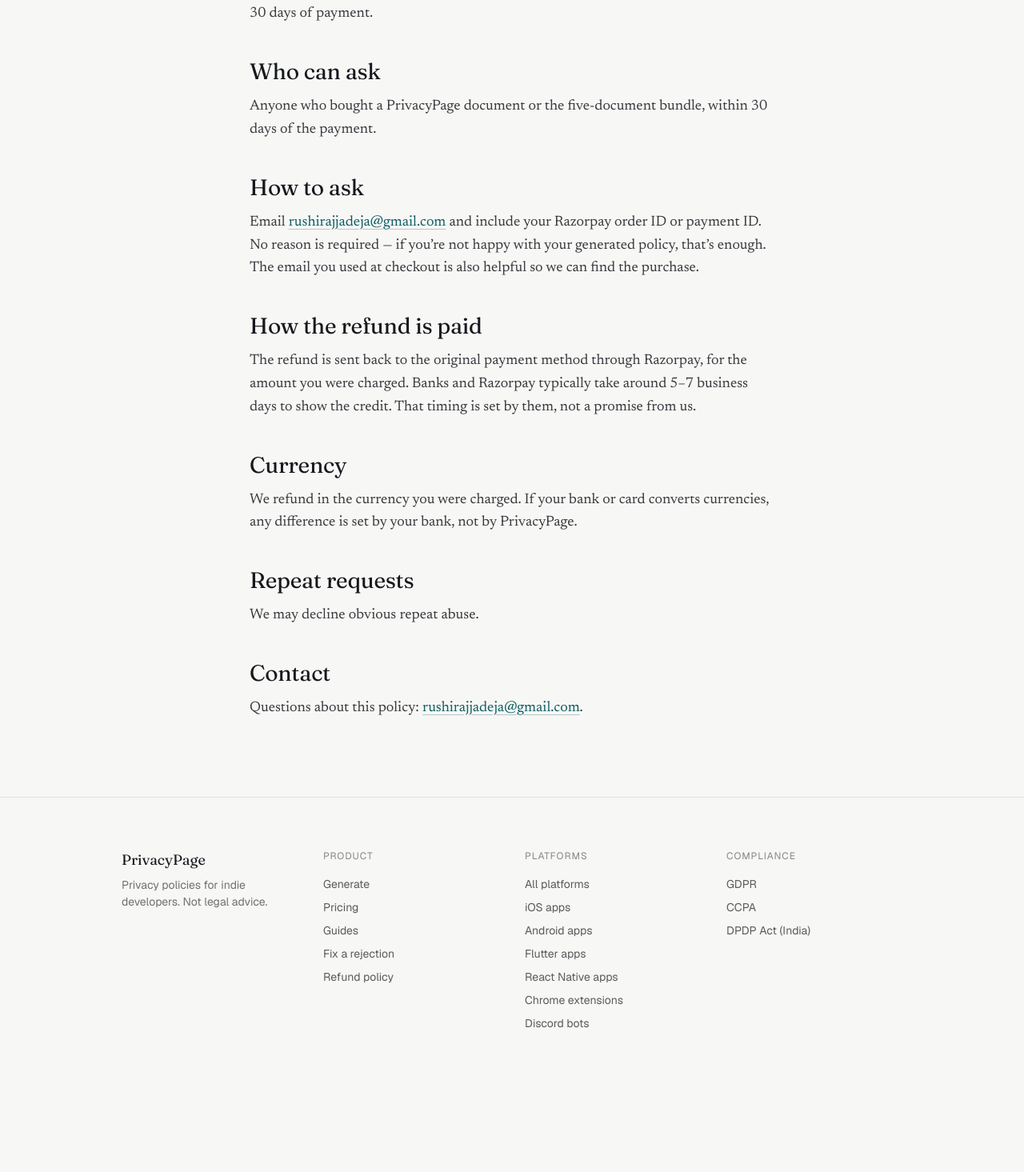
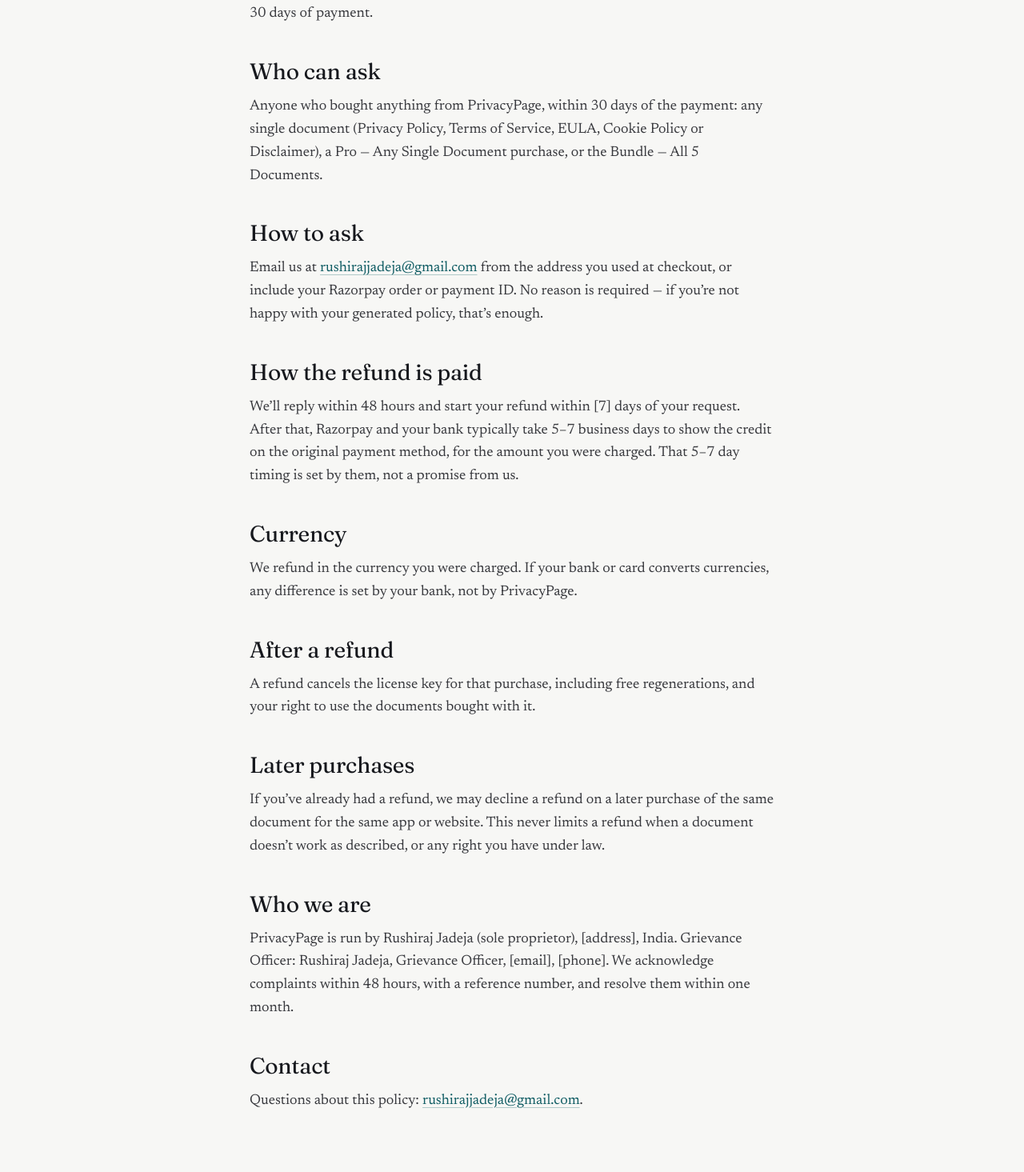
Before and after one commit to rushi053/privacypage, a Next.js app: page /refund-policy in a window 1280 px wide. Shown: the part 325-1790 px from the top of the page at 80% size. Before the commit the page ends 1679 px from the top, so only its background shows below. Built offline with nearby package versions, Linux system fonts and the light colour scheme.

Commit message:
Apply Legal Desk refund-policy copy and a pricing refund note
Keep address, grievance contact, refund-start days and the effective date as visible bracket placeholders. Add a muted 30-day refund link under the paid /pricing buttons. License email, checkout and Razorpay code are unchanged.

```diff
--- a/src/app/pricing/page.tsx
+++ b/src/app/pricing/page.tsx
@@ -29,9 +29,9 @@ export const metadata: Metadata = {
 export default async function PricingPage() {
   const p = getPricingForCountry(countryFromHeaders(await headers()))
   const plans = [
-    { name: 'Free preview', price: 'Free', note: 'No account', points: ['Answer the wizard questions', 'Preview the first part of your document', 'See exactly what you would unlock'], cta: 'Preview free' },
-    { name: 'Single document', price: p.singleDisplay, note: 'One-time', points: ['One full document: Privacy Policy, Terms, EULA, Cookie Policy or Disclaimer', 'Export as HTML, Markdown or plain text', 'Regenerate when your app changes'], cta: 'Generate a document' },
-    { name: 'Bundle — all 5', price: p.bundleDisplay, note: 'One-time', points: ['Privacy Policy, Terms of Service, EULA, Cookie Policy and Disclaimer', 'Export as HTML, Markdown or plain text', 'Regenerate when your app changes'], cta: 'Get the bundle' },
+    { name: 'Free preview', price: 'Free', note: 'No account', points: ['Answer the wizard questions', 'Preview the first part of your document', 'See exactly what you would unlock'], cta: 'Preview free', refundNote: false },
+    { name: 'Single document', price: p.singleDisplay, note: 'One-time', points: ['One full document: Privacy Policy, Terms, EULA, Cookie Policy or Disclaimer', 'Export as HTML, Markdown or plain text', 'Regenerate when your app changes'], cta: 'Generate a document', refundNote: true },
+    { name: 'Bundle — all 5', price: p.bundleDisplay, note: 'One-time', points: ['Privacy Policy, Terms of Service, EULA, Cookie Policy and Disclaimer', 'Export as HTML, Markdown or plain text', 'Regenerate when your app changes'], cta: 'Get the bundle', refundNote: true },
   ]
   return (
     <ClauseShell>
@@ -49,6 +49,11 @@ export default async function PricingPage() {
                 {pl.points.map((x) => <li key={x}>— {x}</li>)}
               </ul>
               <Link href="/#generate" className="flex items-center justify-center h-12 rounded-[8px] bg-[#0F5C63] text-white text-[16px] font-medium hover:bg-[#0B4A50]">{pl.cta}</Link>
+              {pl.refundNote && (
+                <p className="mt-5 text-[14px] leading-[1.5] text-[#16181D]/60 text-center">
+                  <Link href="/refund-policy" className="underline underline-offset-4 decoration-[#16181D]/25 hover:text-[#16181D] hover:decoration-[#16181D]/50">30-day full refund, no reason needed</Link>
+                </p>
+              )}
             </section>
           ))}
         </div>
--- a/src/app/refund-policy/page.tsx
+++ b/src/app/refund-policy/page.tsx
@@ -23,11 +23,14 @@ export const metadata: Metadata = {
   },
 }
 
+const linkClass = 'text-[#0F5C63] underline underline-offset-4 decoration-[#0F5C63]/30 hover:decoration-[#0F5C63]'
+const h2Class = 'font-[family-name:var(--f-display)] text-[24px] md:text-[28px] leading-[1.25] tracking-[-0.01em] text-[#16181D] mb-3'
+
 export default function RefundPolicyPage() {
   return (
     <ClauseShell>
       <main className="mx-auto max-w-[720px] px-6 md:px-8 pt-16 md:pt-24 pb-24">
-        <p className="font-[family-name:var(--f-mono)] text-[14px] text-[#0F5C63] mb-6">Effective November 2026</p>
+        <p className="font-[family-name:var(--f-mono)] text-[14px] text-[#0F5C63] mb-6">[effective date — set on publish]</p>
         <h1 className="font-[family-name:var(--f-display)] text-[40px] md:text-[56px] leading-[1.1] tracking-[-0.02em] mb-8">Refund policy</h1>
         <div className="font-[family-name:var(--f-doc)] text-[18px] leading-[1.6] text-[#16181D]/85 space-y-10">
           <p>
@@ -35,49 +38,63 @@ export default function RefundPolicyPage() {
           </p>
 
           <section>
-            <h2 className="font-[family-name:var(--f-display)] text-[24px] md:text-[28px] leading-[1.25] tracking-[-0.01em] text-[#16181D] mb-3">Who can ask</h2>
+            <h2 className={h2Class}>Who can ask</h2>
             <p>
-              Anyone who bought a PrivacyPage document or the five-document bundle, within 30 days of the payment.
+              Anyone who bought anything from PrivacyPage, within 30 days of the payment: any single document (Privacy Policy, Terms of Service, EULA, Cookie Policy or Disclaimer), a Pro — Any Single Document purchase, or the Bundle — All 5 Documents.
             </p>
           </section>
 
           <section>
-            <h2 className="font-[family-name:var(--f-display)] text-[24px] md:text-[28px] leading-[1.25] tracking-[-0.01em] text-[#16181D] mb-3">How to ask</h2>
+            <h2 className={h2Class}>How to ask</h2>
             <p>
-              Email{' '}
-              <a href={SUPPORT_MAILTO} className="text-[#0F5C63] underline underline-offset-4 decoration-[#0F5C63]/30 hover:decoration-[#0F5C63]">
+              Email us at{' '}
+              <a href={SUPPORT_MAILTO} className={linkClass}>
                 {SUPPORT_EMAIL}
               </a>{' '}
-              and include your Razorpay order ID or payment ID. No reason is required — if you’re not happy with your generated policy, that’s enough. The email you used at checkout is also helpful so we can find the purchase.
+              from the address you used at checkout, or include your Razorpay order or payment ID. No reason is required — if you’re not happy with your generated policy, that’s enough.
             </p>
           </section>
 
           <section>
-            <h2 className="font-[family-name:var(--f-display)] text-[24px] md:text-[28px] leading-[1.25] tracking-[-0.01em] text-[#16181D] mb-3">How the refund is paid</h2>
+            <h2 className={h2Class}>How the refund is paid</h2>
             <p>
-              The refund is sent back to the original payment method through Razorpay, for the amount you were charged. Banks and Razorpay typically take around 5–7 business days to show the credit. That timing is set by them, not a promise from us.
+              We’ll reply within 48 hours and start your refund within [7] days of your request. After that, Razorpay and your bank typically take 5–7 business days to show the credit on the original payment method, for the amount you were charged. That 5–7 day timing is set by them, not a promise from us.
             </p>
           </section>
 
           <section>
-            <h2 className="font-[family-name:var(--f-display)] text-[24px] md:text-[28px] leading-[1.25] tracking-[-0.01em] text-[#16181D] mb-3">Currency</h2>
+            <h2 className={h2Class}>Currency</h2>
             <p>
               We refund in the currency you were charged. If your bank or card converts currencies, any difference is set by your bank, not by PrivacyPage.
             </p>
           </section>
 
           <section>
-            <h2 className="font-[family-name:var(--f-display)] text-[24px] md:text-[28px] leading-[1.25] tracking-[-0.01em] text-[#16181D] mb-3">Repeat requests</h2>
+            <h2 className={h2Class}>After a refund</h2>
             <p>
-              We may decline obvious repeat abuse.
+              A refund cancels the license key for that purchase, including free regenerations, and your right to use the documents bought with it.
             </p>
           </section>
 
           <section>
-            <h2 className="font-[family-name:var(--f-display)] text-[24px] md:text-[28px] leading-[1.25] tracking-[-0.01em] text-[#16181D] mb-3">Contact</h2>
+            <h2 className={h2Class}>Later purchases</h2>
             <p>
-              Questions about this policy: {' '}
-              <a href={SUPPORT_MAILTO} className="text-[#0F5C63] underline underline-offset-4 decoration-[#0F5C63]/30 hover:decoration-[#0F5C63]">
+              If you’ve already had a refund, we may decline a refund on a later purchase of the same document for the same app or website. This never limits a refund when a document doesn’t work as described, or any right you have under law.
+            </p>
+          </section>
+
+          <section>
+            <h2 className={h2Class}>Who we are</h2>
+            <p>
+              PrivacyPage is run by Rushiraj Jadeja (sole proprietor), [address], India. Grievance Officer: Rushiraj Jadeja, Grievance Officer, [email], [phone]. We acknowledge complaints within 48 hours, with a reference number, and resolve them within one month.
+            </p>
+          </section>
+
+          <section>
+            <h2 className={h2Class}>Contact</h2>
+            <p>
+              Questions about this policy:{' '}
+              <a href={SUPPORT_MAILTO} className={linkClass}>
                 {SUPPORT_EMAIL}
               </a>
               .
```
